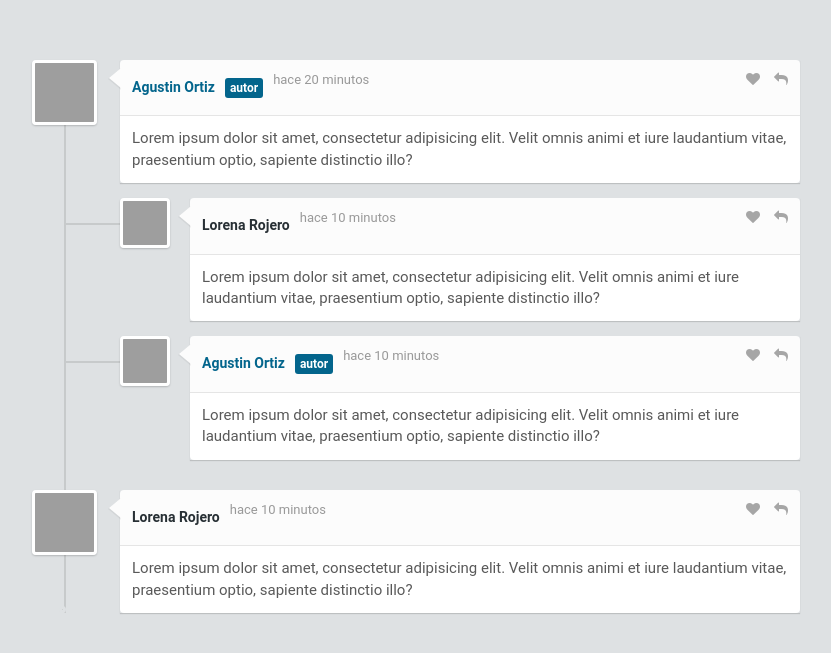
After one commit to baophuc27/Elearning_flask, a Flask app: page /dicussion in a window 1280 px wide. The commit adds this page. Shown: the top 653 px of the page, without its empty margins (224-1055 px from the left). Run offline with Flask 2, Linux system fonts and the light colour scheme; some libraries are stand-ins or nearby versions; grey boxes are pictures that could not be loaded.

Commit message:
add dicussion

```diff
--- a/app/__init__.py
+++ b/app/__init__.py
@@ -2,7 +2,7 @@ from flask import *
 from flask_sqlalchemy import SQLAlchemy
 from .models import User
 from config import app_config
-
+import hashlib
 
 def create_app(config_name):
     app=Flask(__name__,instance_relative_config=True)
@@ -20,8 +20,15 @@ def create_app(config_name):
         if request.method=="POST":
             name = request.form['name']
             password = request.form['password']
+            password=hashlib.md5(password.encode("utf-8")).hexdigest()
             if User.query.getNameandPass(db,name,password):
+                session['username']=name
                 return render_template("home.html")
 
+    #--------------BAO PHUC--------------------
+    @app.route("/dicussion")
+    def dicussion():
+        return render_template("dicussion.html")
 
+    #-------------HET BAO PHUC-----------------
     return app
--- /dev/null
+++ b/app/static/css/dicussion.css
@@ -0,0 +1,266 @@
+/**
+ * Oscuro: #283035
+ * Azul: #03658c
+ * Detalle: #c7cacb
+ * Fondo: #dee1e3
+ ----------------------------------*/
+ * {
+    margin: 0;
+    padding: 0;
+    -webkit-box-sizing: border-box;
+    -moz-box-sizing: border-box;
+    box-sizing: border-box;
+}
+
+a {
+    color: #03658c;
+    text-decoration: none;
+}
+
+ul {
+   list-style-type: none;
+}
+
+body {
+   font-family: 'Roboto', Arial, Helvetica, Sans-serif, Verdana;
+   background: #dee1e3;
+}
+
+/** ====================
+* Lista de Comentarios
+=======================*/
+.comments-container {
+   margin: 60px auto 15px;
+   width: 768px;
+}
+
+.comments-container h1 {
+   font-size: 36px;
+   color: #283035;
+   font-weight: 400;
+}
+
+.comments-container h1 a {
+   font-size: 18px;
+   font-weight: 700;
+}
+
+.comments-list {
+   margin-top: 30px;
+   position: relative;
+}
+
+/**
+* Lineas / Detalles
+-----------------------*/
+.comments-list:before {
+   content: '';
+   width: 2px;
+   height: 100%;
+   background: #c7cacb;
+   position: absolute;
+   left: 32px;
+   top: 0;
+}
+
+.comments-list:after {
+   content: '';
+   position: absolute;
+   background: #c7cacb;
+   bottom: 0;
+   left: 27px;
+   width: 7px;
+   height: 7px;
+   border: 3px solid #dee1e3;
+   -webkit-border-radius: 50%;
+   -moz-border-radius: 50%;
+   border-radius: 50%;
+}
+
+.reply-list:before, .reply-list:after {display: none;}
+.reply-list li:before {
+   content: '';
+   width: 60px;
+   height: 2px;
+   background: #c7cacb;
+   position: absolute;
+   top: 25px;
+   left: -55px;
+}
+
+
+.comments-list li {
+   margin-bottom: 15px;
+   display: block;
+   position: relative;
+}
+
+.comments-list li:after {
+   content: '';
+   display: block;
+   clear: both;
+   height: 0;
+   width: 0;
+}
+
+.reply-list {
+   padding-left: 88px;
+   clear: both;
+   margin-top: 15px;
+}
+/**
+* Avatar
+---------------------------*/
+.comments-list .comment-avatar {
+   width: 65px;
+   height: 65px;
+   position: relative;
+   z-index: 99;
+   float: left;
+   border: 3px solid #FFF;
+   -webkit-border-radius: 4px;
+   -moz-border-radius: 4px;
+   border-radius: 4px;
+   -webkit-box-shadow: 0 1px 2px rgba(0,0,0,0.2);
+   -moz-box-shadow: 0 1px 2px rgba(0,0,0,0.2);
+   box-shadow: 0 1px 2px rgba(0,0,0,0.2);
+   overflow: hidden;
+}
+
+.comments-list .comment-avatar img {
+   width: 100%;
+   height: 100%;
+}
+
+.reply-list .comment-avatar {
+   width: 50px;
+   height: 50px;
+}
+
+.comment-main-level:after {
+   content: '';
+   width: 0;
+   height: 0;
+   display: block;
+   clear: both;
+}
+/**
+* Caja del Comentario
+---------------------------*/
+.comments-list .comment-box {
+   width: 680px;
+   float: right;
+   position: relative;
+   -webkit-box-shadow: 0 1px 1px rgba(0,0,0,0.15);
+   -moz-box-shadow: 0 1px 1px rgba(0,0,0,0.15);
+   box-shadow: 0 1px 1px rgba(0,0,0,0.15);
+}
+
+.comments-list .comment-box:before, .comments-list .comment-box:after {
+   content: '';
+   height: 0;
+   width: 0;
+   position: absolute;
+   display: block;
+   border-width: 10px 12px 10px 0;
+   border-style: solid;
+   border-color: transparent #FCFCFC;
+   top: 8px;
+   left: -11px;
+}
+
+.comments-list .comment-box:before {
+   border-width: 11px 13px 11px 0;
+   border-color: transparent rgba(0,0,0,0.05);
+   left: -12px;
+}
+
+.reply-list .comment-box {
+   width: 610px;
+}
+.comment-box .comment-head {
+   background: #FCFCFC;
+   padding: 10px 12px;
+   border-bottom: 1px solid #E5E5E5;
+   overflow: hidden;
+   -webkit-border-radius: 4px 4px 0 0;
+   -moz-border-radius: 4px 4px 0 0;
+   border-radius: 4px 4px 0 0;
+}
+
+.comment-box .comment-head i {
+   float: right;
+   margin-left: 14px;
+   position: relative;
+   top: 2px;
+   color: #A6A6A6;
+   cursor: pointer;
+   -webkit-transition: color 0.3s ease;
+   -o-transition: color 0.3s ease;
+   transition: color 0.3s ease;
+}
+
+.comment-box .comment-head i:hover {
+   color: #03658c;
+}
+
+.comment-box .comment-name {
+   color: #283035;
+   font-size: 14px;
+   font-weight: 700;
+   float: left;
+   margin-right: 10px;
+}
+
+.comment-box .comment-name a {
+   color: #283035;
+}
+
+.comment-box .comment-head span {
+   float: left;
+   color: #999;
+   font-size: 13px;
+   position: relative;
+   top: 1px;
+}
+
+.comment-box .comment-content {
+   background: #FFF;
+   padding: 12px;
+   font-size: 15px;
+   color: #595959;
+   -webkit-border-radius: 0 0 4px 4px;
+   -moz-border-radius: 0 0 4px 4px;
+   border-radius: 0 0 4px 4px;
+}
+
+.comment-box .comment-name.by-author, .comment-box .comment-name.by-author a {color: #03658c;}
+.comment-box .comment-name.by-author:after {
+   content: 'autor';
+   background: #03658c;
+   color: #FFF;
+   font-size: 12px;
+   padding: 3px 5px;
+   font-weight: 700;
+   margin-left: 10px;
+   -webkit-border-radius: 3px;
+   -moz-border-radius: 3px;
+   border-radius: 3px;
+}
+
+/** =====================
+* Responsive
+========================*/
+@media only screen and (max-width: 766px) {
+   .comments-container {
+       width: 480px;
+   }
+
+   .comments-list .comment-box {
+       width: 390px;
+   }
+
+   .reply-list .comment-box {
+       width: 320px;
+   }
+}
--- /dev/null
+++ b/app/templates/dicussion.html
@@ -0,0 +1,102 @@
+<!DOCTYPE html>
+<html lang="en">
+<head>
+    <meta charset="UTF-8">
+    <meta name="viewport" content="width=device-width, initial-scale=1.0">
+    <meta http-equiv="X-UA-Compatible" content="ie=edge">
+    <title>Document</title>
+    <link href="//maxcdn.bootstrapcdn.com/bootstrap/3.3.0/css/bootstrap.min.css" rel="stylesheet" id="bootstrap-css">
+<script src="//maxcdn.bootstrapcdn.com/bootstrap/3.3.0/js/bootstrap.min.js"></script>
+<script src="//code.jquery.com/jquery-1.11.1.min.js"></script>
+<link rel="stylesheet" href="{{url_for('static',filename='css/dicussion.css')}}">
+</head>
+<body>
+
+
+
+<div class="container">
+<link href="https://maxcdn.bootstrapcdn.com/font-awesome/4.6.3/css/font-awesome.min.css" rel="stylesheet" integrity="sha384-T8Gy5hrqNKT+hzMclPo118YTQO6cYprQmhrYwIiQ/3axmI1hQomh7Ud2hPOy8SP1" crossorigin="anonymous">
+	<div class="row">
+	<!-- Contenedor Principal -->
+    <div class="comments-container">
+
+		<ul id="comments-list" class="comments-list">
+			<li>
+				<div class="comment-main-level">
+					<!-- Avatar -->
+					<div class="comment-avatar"><img src="https://is3-ssl.mzstatic.com/image/thumb/Purple127/v4/f5/ca/fd/f5cafd96-f3a4-8ec1-37b0-2e82f8bdea77/source/512x512bb.jpg" alt=""></div>
+					<!-- Contenedor del Comentario -->
+					<div class="comment-box">
+						<div class="comment-head">
+							<h6 class="comment-name by-author"><a href="http://creaticode.com/blog">Agustin Ortiz</a></h6>
+							<span>hace 20 minutos</span>
+							<i class="fa fa-reply"></i>
+							<i class="fa fa-heart"></i>
+						</div>
+						<div class="comment-content">
+							Lorem ipsum dolor sit amet, consectetur adipisicing elit. Velit omnis animi et iure laudantium vitae, praesentium optio, sapiente distinctio illo?
+						</div>
+					</div>
+				</div>
+				<!-- Respuestas de los comentarios -->
+				<ul class="comments-list reply-list">
+					<li>
+						<!-- Avatar -->
+						<div class="comment-avatar"><img src="https://is3-ssl.mzstatic.com/image/thumb/Purple127/v4/f5/ca/fd/f5cafd96-f3a4-8ec1-37b0-2e82f8bdea77/source/512x512bb.jpg" alt=""></div>
+						<!-- Contenedor del Comentario -->
+						<div class="comment-box">
+							<div class="comment-head">
+								<h6 class="comment-name"><a href="http://creaticode.com/blog">Lorena Rojero</a></h6>
+								<span>hace 10 minutos</span>
+								<i class="fa fa-reply"></i>
+								<i class="fa fa-heart"></i>
+							</div>
+							<div class="comment-content">
+								Lorem ipsum dolor sit amet, consectetur adipisicing elit. Velit omnis animi et iure laudantium vitae, praesentium optio, sapiente distinctio illo?
+							</div>
+						</div>
+					</li>
+
+					<li>
+						<!-- Avatar -->
+						<div class="comment-avatar"><img src="https://is3-ssl.mzstatic.com/image/thumb/Purple127/v4/f5/ca/fd/f5cafd96-f3a4-8ec1-37b0-2e82f8bdea77/source/512x512bb.jpg" alt=""></div>
+						<!-- Contenedor del Comentario -->
+						<div class="comment-box">
+							<div class="comment-head">
+								<h6 class="comment-name by-author"><a href="http://creaticode.com/blog">Agustin Ortiz</a></h6>
+								<span>hace 10 minutos</span>
+								<i class="fa fa-reply"></i>
+								<i class="fa fa-heart"></i>
+							</div>
+							<div class="comment-content">
+								Lorem ipsum dolor sit amet, consectetur adipisicing elit. Velit omnis animi et iure laudantium vitae, praesentium optio, sapiente distinctio illo?
+							</div>
+						</div>
+					</li>
+				</ul>
+			</li>
+
+			<li>
+				<div class="comment-main-level">
+					<!-- Avatar -->
+					<div class="comment-avatar"><img src="https://is3-ssl.mzstatic.com/image/thumb/Purple127/v4/f5/ca/fd/f5cafd96-f3a4-8ec1-37b0-2e82f8bdea77/source/512x512bb.jpg" alt=""></div>
+					<!-- Contenedor del Comentario -->
+					<div class="comment-box">
+						<div class="comment-head">
+							<h6 class="comment-name"><a href="http://creaticode.com/blog">Lorena Rojero</a></h6>
+							<span>hace 10 minutos</span>
+							<i class="fa fa-reply"></i>
+							<i class="fa fa-heart"></i>
+						</div>
+						<div class="comment-content">
+							Lorem ipsum dolor sit amet, consectetur adipisicing elit. Velit omnis animi et iure laudantium vitae, praesentium optio, sapiente distinctio illo?
+						</div>
+					</div>
+				</div>
+			</li>
+		</ul>
+	</div>
+	</div>
+</div>
+</body>
+</html>
--- a/app/templates/home.html
+++ b/app/templates/home.html
@@ -7,6 +7,6 @@
     <title>Document</title>
 </head>
 <body>
-    <h1>XIn chào</h1>
+    <h1><a href="/dicussion">DICUSS</a>
 </body>
 </html>
--- a/app/templates/index.html
+++ b/app/templates/index.html
@@ -55,6 +55,6 @@
 			</div>
 		</div>
 	</div>
-
+<a href="/dicussion">dicussion</a>
 </body>
 </html>
--- a/config.py
+++ b/config.py
@@ -8,6 +8,7 @@ class DevelopmentConfig(Config):
     TESTING=True
     SQLALCHEMY_ECHO = True
     SQLALCHEMY_TRACK_MODIFICATIONS=True
+    SECRET_KEY="HELLO"
 
 
 class ProductionConfig(Config):
--- a/database/insertnguyen.sql
+++ b/database/insertnguyen.sql
@@ -1,4 +1,4 @@
-INSERT INTO Course VALUES ('C1PYT',N'Python cơ bản',N'Làm quen và nắm bắt những kiến thức căn bản của Python','O',300000.00)
+  INSERT INTO Course VALUES ('C1PYT',N'Python cơ bản',N'Làm quen và nắm bắt những kiến thức căn bản của Python','O',300000.00)
   INSERT INTO Course VALUES ('C2ALG',N'Thuật toán trong Machine Learning',N'Giới thiệu các thuật toán phổ biến trong Machine Learning dành cho newbie','O',900000.00)
   INSERT INTO Course VALUES ('C3MOD',N'Model trong Deep Learning',N'Nhập môn Deep Learning bằng việc làm quen với các model như CNN, RNN, LSTM','O',650000.00)
   INSERT INTO Course VALUES ('C4DAT',N'Xử lý và phân tích data',N'Học xử lý data bằng Pandas và analysis bằng Matplot hay Seaborn','O',500000.00)
--- a/instance/config.py
+++ b/instance/config.py
@@ -4,5 +4,5 @@ from urllib import parse
 # params =parse.quote_plus("DRIVER={SQL Server};SERVER=SERVER_NAME;DATABASE=DB;UID=user;PWD=password")
 
 #FOR WINDOWS AUTHENTICATION
-params=parse.quote_plus('Driver={SQL Server};Server=DESKTOP-KQ9A20T\TRUCLU;Database=Assignment2;Trusted_Connection=yes;')
+params=parse.quote_plus('Driver={SQL Server};Server=DESKTOP-IF5CCEF\TESTINSTANCE;Database=assignment2;Trusted_Connection=yes;')
 SQLALCHEMY_DATABASE_URI="mssql+pyodbc:///?odbc_connect=%s" % params
```
